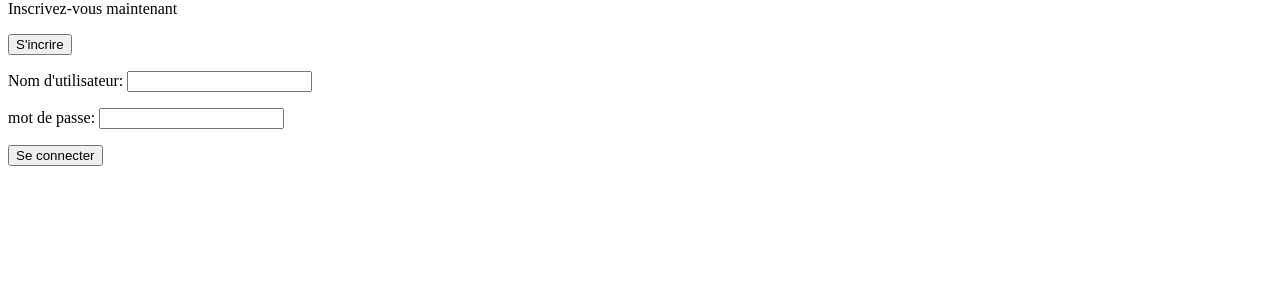
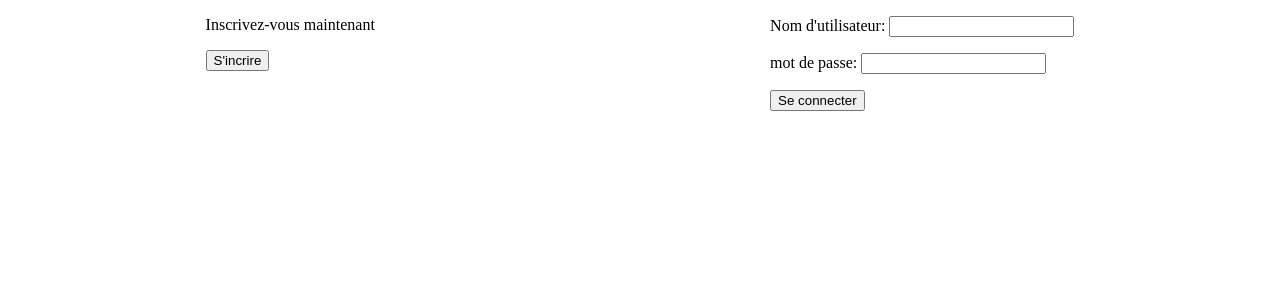
Before and after one commit to tristan-mn/OPC_DA_P9_DJANGO_LITREVIEW, a Django app: page / in a window 1280 px wide. Shown: the part 80-380 px from the top of the page. Run offline with Django 4.2, Linux system fonts and the light colour scheme.

Commit message:
modif css page de connexion

```diff
--- a/litreview/authentication/static/authentication/styles.css
+++ b/litreview/authentication/static/authentication/styles.css
@@ -1,3 +1,7 @@
 *{
     color: black;
 }
+.login_div{
+    display: flex;
+    justify-content: space-around;
+}
```
